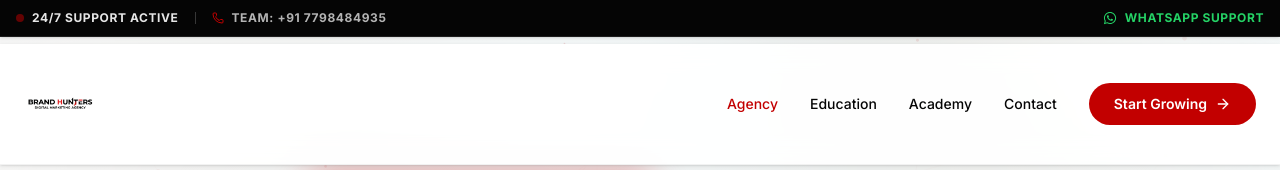
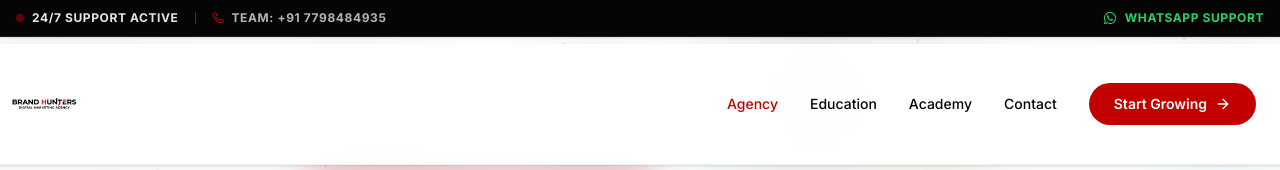
Before and after one commit to suyashmarketing01-web/Brandhunters, a React (Vite) app in the folder frontend/: page / in a window 1280 px wide. Shown: the top 170 px of the page. Built offline with nearby package versions, Linux system fonts and the light colour scheme.

Commit message:
style: perfect logo alignment and softened hero blur aesthetic

```diff
--- a/frontend/src/components/Layout.tsx
+++ b/frontend/src/components/Layout.tsx
@@ -134,7 +134,7 @@ export default function Layout({ children }: { children: ReactNode }) {
         }}
       >
         <div className="max-w-7xl mx-auto px-6 flex items-center justify-between">
-           <Link to="/" className="flex items-center gap-2 md:gap-4">
+           <Link to="/" className="flex items-center gap-2 md:gap-4 -ml-2 sm:-ml-3 md:-ml-4">
             <img src="/images/logo-text.png" alt="Brand Hunters Digital Marketing Agency" className={`transition-all duration-300 w-auto ${isScrolled ? 'h-8 sm:h-12 md:h-14' : 'h-10 sm:h-14 md:h-[72px]'}`} />
             {location.pathname === '/education' && <span className="text-brand-black/40 font-display font-normal text-sm sm:text-lg md:text-xl hidden sm:inline">| Education</span>}
             {location.pathname === '/course' && <span className="text-brand-black/40 font-display font-normal text-sm sm:text-lg md:text-xl hidden sm:inline">| Academy</span>}
--- a/frontend/src/pages/CityLanding.tsx
+++ b/frontend/src/pages/CityLanding.tsx
@@ -139,7 +139,7 @@ export default function CityLanding({ city }: { city: string }) {
           <img
             src="/images/agency/strategy.png"
             alt="Agency Background"
-            className="w-full h-full object-cover blur-[100px] opacity-40 scale-125"
+            className="w-full h-full object-cover blur-xl sm:blur-2xl opacity-30 scale-105 mix-blend-multiply"
           />
         </div>
 
--- a/frontend/src/pages/Course.tsx
+++ b/frontend/src/pages/Course.tsx
@@ -41,7 +41,7 @@ export default function Course() {
           <img
             src="/images/academy/classroom.png"
             alt="Academy Background"
-            className="w-full h-full object-cover blur-[100px] opacity-30 scale-125 saturate-150"
+            className="w-full h-full object-cover blur-xl sm:blur-2xl opacity-40 scale-105"
           />
         </div>
 
--- a/frontend/src/pages/Education.tsx
+++ b/frontend/src/pages/Education.tsx
@@ -56,7 +56,7 @@ export default function Education() {
           <img
             src="/images/education/strategy.png"
             alt="Education Background"
-            className="w-full h-full object-cover blur-[100px] opacity-40 scale-125"
+            className="w-full h-full object-cover blur-xl sm:blur-2xl opacity-30 scale-105 mix-blend-multiply"
           />
         </div>
 
--- a/frontend/src/pages/Home.tsx
+++ b/frontend/src/pages/Home.tsx
@@ -70,7 +70,7 @@ export default function Home() {
           <img
             src="/images/agency/strategy.png"
             alt="Agency Background"
-            className="w-full h-full object-cover blur-[100px] opacity-40 scale-125"
+            className="w-full h-full object-cover blur-xl sm:blur-2xl opacity-30 scale-105 mix-blend-multiply"
           />
         </div>
 
```
